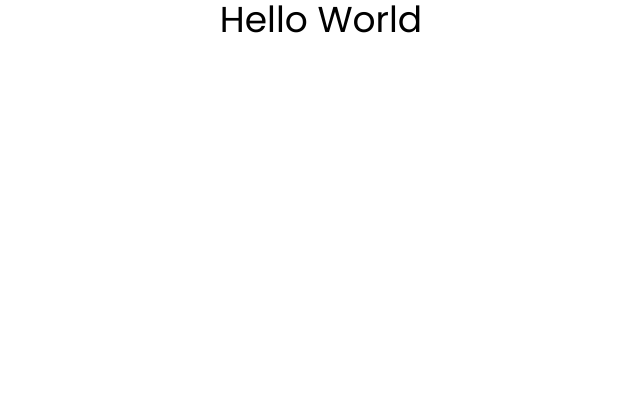
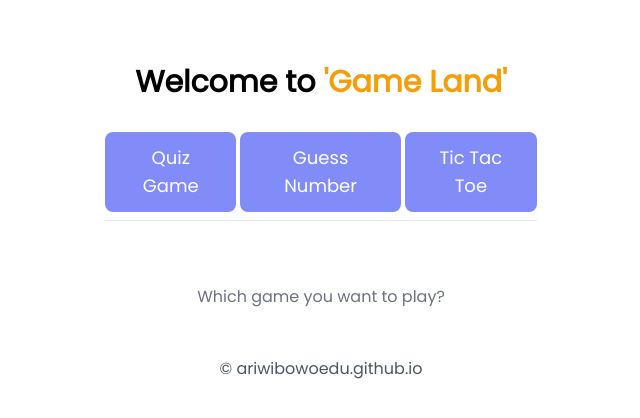
Before and after one commit to ariwibowoedu/vue-games, a Vue app: page / in a window 1280 px wide. Shown: the top 418 px of the page, without its empty margins (319-959 px from the left). Built offline with nearby package versions, Linux system fonts and the light colour scheme.

Commit message:
create page games

```diff
--- a/package.json
+++ b/package.json
@@ -19,6 +19,7 @@
   "devDependencies": {
     "@vitejs/plugin-vue": "^6.0.1",
     "autoprefixer": "^10.4.21",
+    "gh-pages": "^6.3.0",
     "postcss": "^8.5.6",
     "tailwindcss": "^3.4.3",
     "vite": "^7.1.2"
--- a/src/App.vue
+++ b/src/App.vue
@@ -1,6 +1,89 @@
+
+
+<template>
+  <div class="max-w-xl md:max-w-md mx-auto px-2 py-8">
+    <h1 class="text-3xl font-extrabold text-center mt-8">
+      Welcome to <span class="text-amber-500">'Game Land'</span>
+    </h1>
+    <div class="flex flex-row justify-between items-center gap-1 mt-8 mb-2">
+      <button
+        class="bg-indigo-400 text-white px-6 py-3 rounded-lg text-lg hover:bg-indigo-600 transition"
+        @click="showGame('quiz')"
+      >
+        Quiz Game
+      </button>
+      <button
+        class="bg-indigo-400 text-white px-6 py-3 rounded-lg text-lg hover:bg-indigo-600 transition"
+        @click="showGame('guess')"
+      >
+        Guess Number
+      </button>
+      <button
+        class="bg-indigo-400 text-white px-6 py-3 rounded-lg text-lg hover:bg-indigo-600 transition"
+        @click="showGame('tictactoe')"
+      >
+        Tic Tac Toe
+      </button>
+    </div>
+    <hr class="my-2" />
+  </div>
+  <div v-if="activeComponent">
+    <component :is="activeComponent"></component>
+  </div>
+  <p v-else class="text-center text-gray-500 mt-6">
+    Which game you want to play?
+  </p>
+  <footer class="max-w-xl mx-auto text-center mt-12">
+    <p class="text-md text-gray-600">
+      &copy;
+      <a href="https://ariwibowoedu.github.io/portofolio-v6" target="_blank">
+        ariwibowoedu.github.io
+      </a>
+    </p>
+  </footer>
+</template>
+
+
 <script setup>
+import QuizGame from "./components/QuizGame.vue";
+import TicTacToe from "./components/TicTacToe.vue";
+import NumberGuess from "./components/NumberGuess.vue";
+
+import { ref } from "vue";
+
+const activeComponent = ref(null);
+
+const showGame = (game) => {
+  if (game === "quiz") activeComponent.value = QuizGame;
+  if (game === "guess") activeComponent.value = NumberGuess;
+  if (game === "tictactoe") activeComponent.value = TicTacToe;
+};
 </script>
 
-<template>
-  <h1 class="text-4xl text-center">Hello World</h1>
-</template>
+<style scoped>
+@keyframes fade-in {
+  from {
+    opacity: 0;
+    transform: scale(0.95);
+  }
+  to {
+    opacity: 1;
+    transform: scale(1);
+  }
+}
+.animate-fade-in {
+  animation: fade-in 0.4s ease-out;
+}
+
+.scale-fade-enter-active {
+  transition: all 0.3s ease;
+}
+.scale-fade-enter-from {
+  transform: scale(0.9);
+  opacity: 0;
+}
+.scale-fade-enter-to {
+  transform: scale(1);
+  opacity: 1;
+}
+</style>
--- a/src/components/NumberGuess.vue
+++ b/src/components/NumberGuess.vue
@@ -1,11 +1,16 @@
 <template>
   <div
-    class="flex items-center justify-center h-screen bg-gradient-to-br from blue-100 to-indigo-200"
+    class="flex items-center justify-center p-12 bg-gradient-to-br from blue-100 to-indigo-200"
   >
-    <div class="max-w-md mx-auto bg-white p-8 border rounded-2xl shadow-lg animaate-fade-in">
-      <h2 class="text-3xl font-extrabold text-indigo-700 mb-6 text-center">Number Guessing Game</h2>
+    <div
+      class="max-w-md mx-auto bg-white p-8 border rounded-2xl shadow-lg animaate-fade-in"
+    >
+      <h2 class="text-3xl font-extrabold text-indigo-700 mb-6 text-center">
+        Number Guessing Game
+      </h2>
       <p class="text-sm text-gray-400 font-semibold mb-6">
-        Guess the number between 1 - 50. You have 10 chance to guess the right number.
+        Guess the number between 1 - 50. You have 10 chance to guess the right
+        number.
       </p>
       <form @submit.prevent="checkGuess" class="space-y-4">
         <input
@@ -21,19 +26,31 @@
         </button>
       </form>
       <transition name="fade">
-        <p class="mt-6 text-center font-medium text-lg text-gray-700" v-if="message">
+        <p
+          class="mt-6 text-center font-medium text-lg text-gray-700"
+          v-if="message"
+        >
           {{ message }}
         </p>
       </transition>
-      <p class="text-sm text-gray-400 text-center">{{ guesses?.length }} from 5 guesses</p>
+      <p class="text-sm text-gray-400 text-center">
+        {{ guesses?.length }} from 5 guesses
+      </p>
       <div v-if="guesses.length" class="mt-6">
         <h3 class="font-semibold mb-2 text-gray-600">Guess history:</h3>
-        <ul class="list-disc ml-4 text-gray-700">
+        <TransitionGroup
+          name="list"
+          tag="ul"
+          class="list-disc ml-4 text-gray-700"
+        >
           <li v-for="(item, index) in guesses" :key="index">{{ item }}</li>
-        </ul>
+        </TransitionGroup>
       </div>
       <div class="flex justify-end">
-        <button @click="resetGame" class="mt-6 text-sm text-indigo-500 hover:underline transition">
+        <button
+          @click="resetGame"
+          class="mt-6 text-sm text-indigo-500 hover:underline transition"
+        >
           Reset
         </button>
       </div>
@@ -42,48 +59,48 @@
 </template>
 
 <script setup>
-import { ref, computed } from 'vue'
+import { ref, computed, TransitionGroup } from "vue";
 
 const generateNumber = () => {
-  return Math.floor(Math.random() * 50) + 1
-}
-const target = ref(generateNumber())
-const guess = ref(null)
-const message = ref('')
-const guesses = ref([])
+  return Math.floor(Math.random() * 50) + 1;
+};
+const target = ref(generateNumber());
+const guess = ref(null);
+const message = ref("");
+const guesses = ref([]);
 
 const gameOver = computed(() => {
-  return guesses.value.length >= 10 || message.value.includes('Correct')
-})
+  return guesses.value.length >= 10 || message.value.includes("Correct");
+});
 
 const checkGuess = () => {
-  if (guess.value == null || gameOver.value) return
+  if (guess.value == null || gameOver.value) return;
 
-  guesses.value.push(guess.value)
+  guesses.value.push(guess.value);
 
   if (guess.value > target.value) {
-    message.value = 'Your answer is too high!'
-    guess.value = ''
+    message.value = "Your answer is too high!";
+    guess.value = "";
   } else if (guess.value < target.value) {
-    message.value = 'Your answer is too low!'
-    guess.value = ''
+    message.value = "Your answer is too low!";
+    guess.value = "";
   } else {
-    message.value = `Correct! the number is ${target.value}`
-    return
+    message.value = `Correct! the number is ${target.value}`;
+    return;
   }
 
   if (guesses.value.length >= 5) {
-    message.value = `You failed to guess the right number.The right answer is ${target.value}. Nice try by the way.`
+    message.value = `You failed to guess the right number.The right answer is ${target.value}. Nice try by the way.`;
   }
-  guess.value = null
-}
+  guess.value = null;
+};
 
 const resetGame = () => {
-  target.value = generateNumber()
-  guess.value = ''
-  guesses.value = []
-  message.value = ''
-}
+  target.value = generateNumber();
+  guess.value = "";
+  guesses.value = [];
+  message.value = "";
+};
 </script>
 
 <style scoped>
@@ -111,4 +128,16 @@ const resetGame = () => {
 .fade-leave-to {
   opacity: 0;
 }
+
+.list-enter-from {
+  opacity: 0;
+  transform: translateY(-20px);
+}
+.list-enter-to {
+  opacity: 1;
+  transform: translateY(0);
+}
+.list-enter-active {
+  transition: all 0.7s ease;
+}
 </style>
--- a/src/components/TicTacToe.vue
+++ b/src/components/TicTacToe.vue
@@ -1,9 +1,13 @@
 <template>
   <div
-    class="flex items-center justify-center h-screen bg-gradient-to-br from-green-100 to-emerald-200"
+    class="p-12 flex items-center justify-center bg-gradient-to-br from-green-100 to-emerald-200"
   >
-    <div class="mx-4 bg-white p-6 rounded-xl shadow-lg max-w-md w-full animate-fade-in">
-      <h2 class="text-2xl font-bold text-center text-emerald-700 mb-4">Tic Tac Toe</h2>
+    <div
+      class="mx-4 bg-white p-6 rounded-xl shadow-lg max-w-md w-full animate-fade-in"
+    >
+      <h2 class="text-2xl font-bold text-center text-emerald-700 mb-4">
+        Tic Tac Toe
+      </h2>
       <div class="grid grid-cols-3 gap-2 mb-4">
         <button
           v-for="(cell, index) in board"
@@ -17,7 +21,7 @@
       </div>
 
       <p class="text-center text-2xl font-medium text-gray-700" v-if="winner">
-        {{ winner === 'Draw' ? 'Seri!' : `🎉 ${winner} Win!` }}
+        {{ winner === "Draw" ? "Seri!" : `🎉 ${winner} Win!` }}
       </p>
 
       <p class="text-center text-2xl font-semibold text-gray-600" v-else>
@@ -35,21 +39,21 @@
 </template>
 
 <script setup>
-import { ref } from 'vue'
+import { ref } from "vue";
 
-const board = ref(Array(9).fill(null))
-const currentPlayer = ref('X')
-const winner = ref(null)
+const board = ref(Array(9).fill(null));
+const currentPlayer = ref("X");
+const winner = ref(null);
 
 const makeMove = (index) => {
-  if (board.value[index] || winner.value) return
+  if (board.value[index] || winner.value) return;
 
-  board.value[index] = currentPlayer.value
-  checkWinner()
+  board.value[index] = currentPlayer.value;
+  checkWinner();
   if (!winner.value) {
-    currentPlayer.value = currentPlayer.value === 'X' ? 'O' : 'X'
+    currentPlayer.value = currentPlayer.value === "X" ? "O" : "X";
   }
-}
+};
 
 const checkWinner = () => {
   const lines = [
@@ -61,24 +65,28 @@ const checkWinner = () => {
     [2, 5, 8],
     [0, 4, 8],
     [2, 4, 6],
-  ]
+  ];
 
   for (const [a, b, c] of lines) {
-    if (board.value[a] && board.value[a] === board.value[b] && board.value[a] === board.value[c]) {
-      winner.value = board.value[a]
-      return
+    if (
+      board.value[a] &&
+      board.value[a] === board.value[b] &&
+      board.value[a] === board.value[c]
+    ) {
+      winner.value = board.value[a];
+      return;
     }
   }
   if (board.value.every((cell) => cell)) {
-    winner.value = 'Draw'
+    winner.value = "Draw";
   }
-}
+};
 
 const resetGame = () => {
-  board.value = Array(9).fill(null)
-  winner.value = null
-  currentPlayer.value = 'X'
-}
+  board.value = Array(9).fill(null);
+  winner.value = null;
+  currentPlayer.value = "X";
+};
 </script>
 
 <style>
--- a/vite.config.js
+++ b/vite.config.js
@@ -4,4 +4,5 @@ import vue from '@vitejs/plugin-vue'
 // https://vite.dev/config/
 export default defineConfig({
   plugins: [vue()],
+  base: '/vue-games/'
 })
```
Also changed, not shown: src/components/QuizGame.vue (+91 -72 lines), 1 other file (tests, documents, lock files or other folders).
